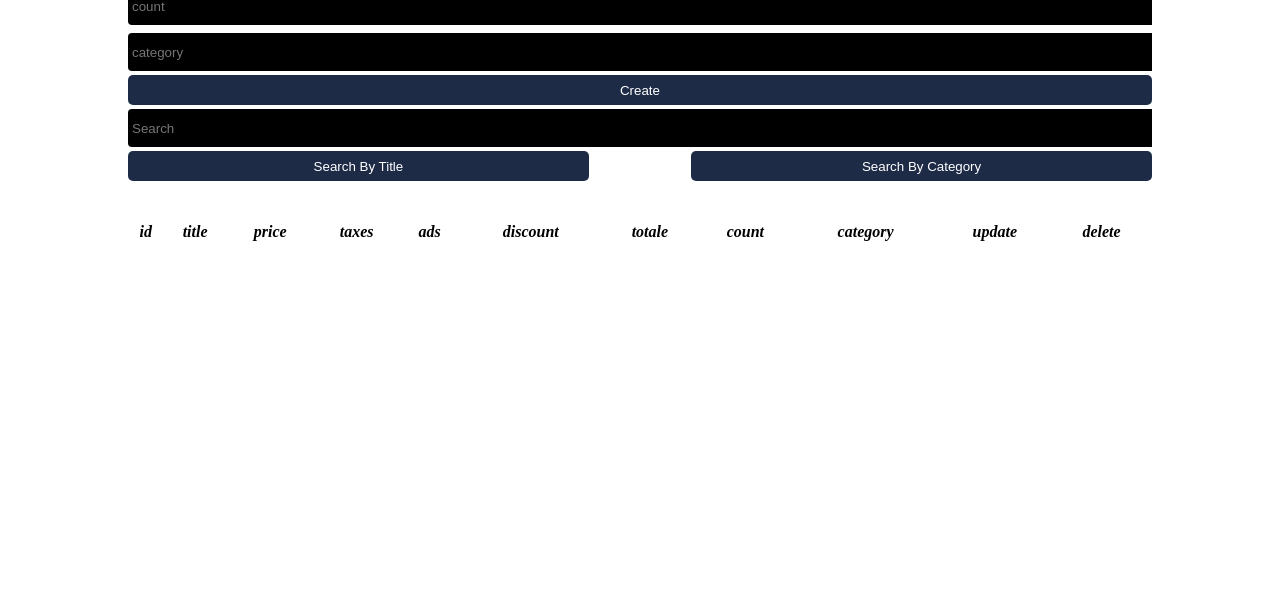
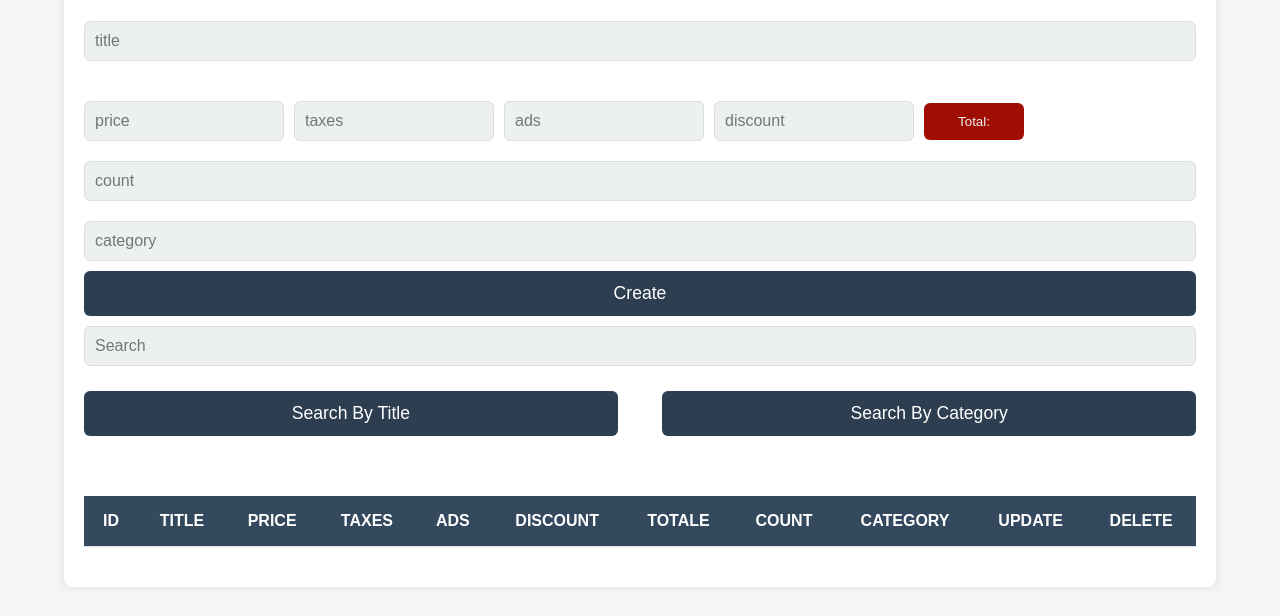
Before and after one commit to oumaimaaitsaid/Gestion_stockk, a plain HTML site: page index.html in a window 1280 px wide. Shown: the part 184-800 px from the top of the page. Drawn offline with Linux system fonts and the light colour scheme.

Commit message:
change style Css

```diff
--- a/style.css
+++ b/style.css
@@ -1,79 +1,175 @@
-*{
+* {
     margin: 0;
     padding: 0;
+    box-sizing: border-box;
     overflow-x: hidden;
 }
-body{
-    background-color:#fff;
-    color: #000000;
-    font-style: oblique;
+
+body {
+    background-color: #f5f5f5;
+    color: #333;
+    font-family: 'Arial', sans-serif;
+    line-height: 1.6;
+}
+
+.cruds {
+    width: 90%;
+    max-width: 1200px;
+    margin: 20px auto;
+    padding: 20px;
+    background: #fff;
+    box-shadow: 0 0 10px rgba(0, 0, 0, 0.1);
+    border-radius: 8px;
+}
+
+.header {
+    text-align: center;
+    margin: 20px 0;
+    text-transform: uppercase;
+    font-size: 1.5rem;
+    font-weight: bold;
+    letter-spacing: 2px;
+    color: #2c3e50;
+}
+
+input {
+    width: 100%;
+    height: 40px;
+    outline: none;
+    border: 1px solid #ddd;
+    margin: 10px 0;
+    padding: 0 10px;
+    border-radius: 6px;
+    background: #ecf0f1;
+    color: #333;
+    font-size: 1rem;
+    transition: background  0.3s ease, transform 0.3s ease;
+}
+
+input:focus {
+    border-color: #3498db;
+    background-color: #ffffff;
+}
+
+input:hover {
+    background-color: #bdc3c7;
+    transform: scale(1.02);
+}
 
 
+.price {
+    display: flex;
+    align-items: center;
+    gap: 10px;
+    margin-top: 20px;
 }
-.cruds{
-    width: 80%;
-    margin: auto;
+
+.price input {
+    width: 30%;
+    max-width: 200px; /
 }
-.header{
+
+#total {
+    background: #e74c3c;
+    padding: 8px 12px;
+    border-radius: 6px;
+    font-weight: bold;
+    color: #fff;
+    display: inline-flex;
+    align-items: center;
+    justify-content: center;
+    min-width: 100px;
+    margin-top: 0;
+}
+
+#total::before {
+    content: "Total: ";
+    font-weight: normal;
+    color: #ecf0f1;
+}
+
+#total::before {
+    content: "Total: ";
+    font-weight: normal;
+    color: #ecf0f1;
+}
+
+button {
+    width: 100%;
+    height: 45px;
+    padding: 10px 0;
+    border: none;
+    background: #2c3e50;
+    border-radius: 6px;
+    color: #fff;
+    font-size: 1.1rem;
+    cursor: pointer;
+    transition: 0.3s ease;
+}
+
+button:hover {
+    background-color: #34495e;
+    letter-spacing: 2px;
+    transform: translateY(-2px);
+}
+
+.btnOutput {
+    display: flex;
+    justify-content: space-between;
+    gap: 20px;
+    margin-top: 15px;
+}
+
+.btnOutput button {
+    width: 48%;
+}
+
+#deleteAll {
+    margin: 30px 0;
     text-align: center;
-    margin: 10px 0;
+}
+
+#deleteAll button {
+    background-color: #e74c3c;
+    color: #fff;
+    padding: 10px;
+    border-radius: 6px;
+    font-size: 1.1rem;
+    cursor: pointer;
+    transition: background 0.3s ease;
+}
+
+#deleteAll button:hover {
+    background-color: #c0392b;
+}
+
+table {
+    width: 100%;
+    text-align: center;
+    margin: 20px 0;
+    border-collapse: collapse;
+}
+
+table th, table td {
+    padding: 12px 15px;
+    border-bottom: 1px solid #ddd;
+    font-size: 1rem;
+}
+
+table th {
+    background-color: #34495e;
+    color: #fff;
     text-transform: uppercase;
 }
-input{
-width: 100%;
-height: 30px;
-outline: none;
-border: none;
-margin: 4px 0;
-padding: 4px;
-border-radius: 4px;
-background: black;
-color: #fff;
+
+table tr:nth-child(even) {
+    background-color: #ecf0f1;
 }
-input:hover{
-    background: #161e2d;
-    transform: scale(1.02);
+
+table tr:hover {
+    background-color: #bdc3c7;
 }
-.price input{
-    width:20%;
+
+table td {
+    color: #2c3e50;
 }
-#total{
-    background: red;
-    padding: 5px 2px;
-    border-radius: 4px;
-
-}
-#total::before{
-    content: "total: ";
-}
-button{
-    width: 100%;
-    height: 30px;
-    padding: 5px 0;
-    border: none;
-    background: #1e2b47;
-    border-radius: 5px;
-    color: #fff;
-    transition: 0.5;
-    cursor: pointer;
-
-}
-button:hover{
-background-color: rgb(38, 69, 127);
-letter-spacing: 2px;
-}
-.btnOutput{
-    display: flex;
-    justify-content: space-between;
-}
-.btnOutput button{
-    width: 45%;
-}
-#deleteAll{
-    margin: 20px 0;
-}
-table{
-    width: 100%;
-    text-align: center;
-    margin: 10px 0;
-}
```
